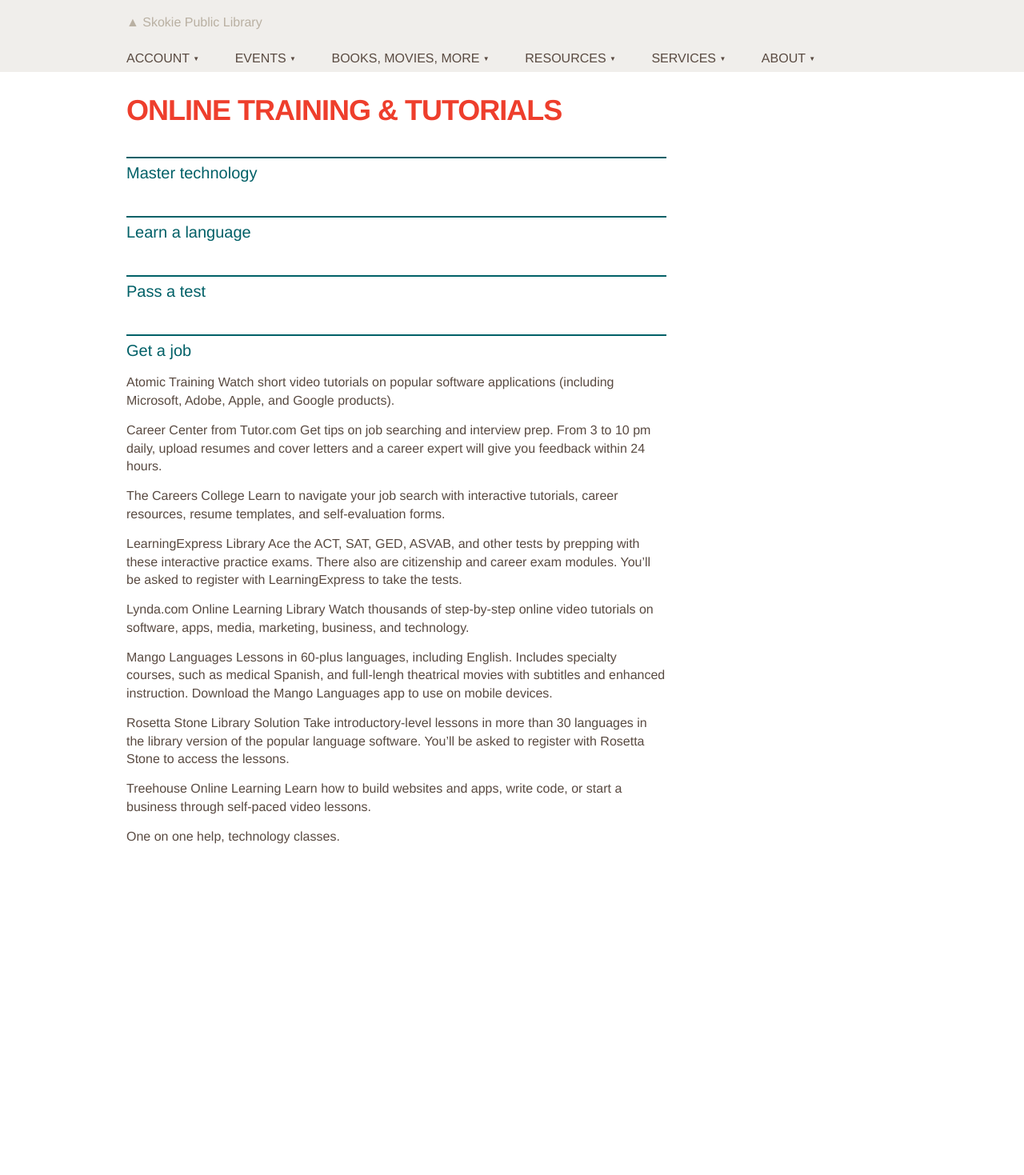
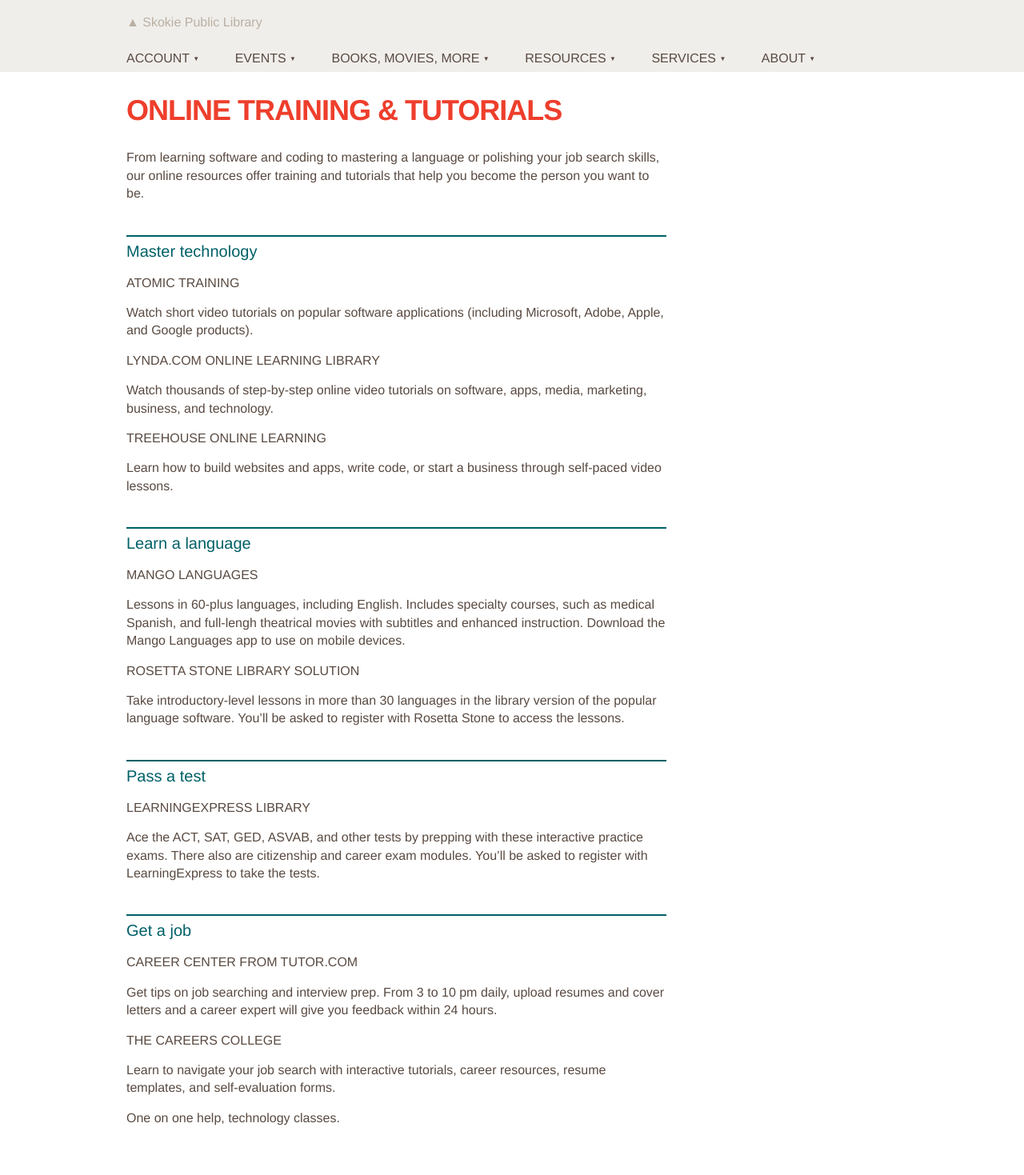
Before and after one commit to skokielibrary/spl-content, a Jekyll site: the page built from _content/bruce/resources--online-training-tutorials.markdown, in a window 1280 px wide. Shown: the whole page at 80% size. Built offline with Jekyll 4.4.1, drawn with Linux system fonts in a browser that asks for light colours; before the commit the page ends 1118 px from its top, so only the background shows below that.

Commit message:
Updated resources--online-training-tutorials.markdown

```diff
--- a/_content/bruce/resources--online-training-tutorials.markdown
+++ b/_content/bruce/resources--online-training-tutorials.markdown
@@ -4,37 +4,40 @@ title: "Online training & tutorials"
 published: true
 ---
 
+From learning software and coding to mastering a language or polishing your job search skills, our online resources offer training and tutorials that help you become the person you want to be.
+
 ##Master technology
+
+###Atomic Training
+Watch short video tutorials on popular software applications (including Microsoft, Adobe, Apple, and Google products).
+
+###Lynda.com Online Learning Library
+Watch thousands of step-by-step online video tutorials on software, apps, media, marketing, business, and technology.
+
+###Treehouse Online Learning
+Learn how to build websites and apps, write code, or start a business through self-paced video lessons.
 
 ##Learn a language
 
+###Mango Languages
+Lessons in 60-plus languages, including English. Includes specialty courses, such as medical Spanish, and full-lengh theatrical movies with subtitles and enhanced instruction. Download the Mango Languages app to use on mobile devices.
+
+###Rosetta Stone Library Solution
+Take introductory-level lessons in more than 30 languages in the library version of the popular language software. You'll be asked to register with Rosetta Stone to access the lessons.
+
 ##Pass a test
+
+###LearningExpress Library
+Ace the ACT, SAT, GED, ASVAB, and other tests by prepping with these interactive practice exams. There also are citizenship and career exam modules. You'll be asked to register with LearningExpress to take the tests.
+
 
 ##Get a job
 
-Atomic Training
-Watch short video tutorials on popular software applications (including Microsoft, Adobe, Apple, and Google products).
+###Career Center from Tutor.com
+Get tips on job searching and interview prep. From 3 to 10 pm daily, upload resumes and cover letters and a career expert will give you feedback within 24 hours.
+
+###The Careers College
+Learn to navigate your job search with interactive tutorials, career resources, resume templates, and self-evaluation forms.
 
 
-Career Center from Tutor.com
-Get tips on job searching and interview prep. From 3 to 10 pm daily, upload resumes and cover letters and a career expert will give you feedback within 24 hours.
-
-The Careers College
-Learn to navigate your job search with interactive tutorials, career resources, resume templates, and self-evaluation forms.
-
-LearningExpress Library
-Ace the ACT, SAT, GED, ASVAB, and other tests by prepping with these interactive practice exams. There also are citizenship and career exam modules. You'll be asked to register with LearningExpress to take the tests.
-
-Lynda.com Online Learning Library
-Watch thousands of step-by-step online video tutorials on software, apps, media, marketing, business, and technology.
-
-Mango Languages
-Lessons in 60-plus languages, including English. Includes specialty courses, such as medical Spanish, and full-lengh theatrical movies with subtitles and enhanced instruction. Download the Mango Languages app to use on mobile devices.
-
-Rosetta Stone Library Solution
-Take introductory-level lessons in more than 30 languages in the library version of the popular language software. You'll be asked to register with Rosetta Stone to access the lessons.
-
-Treehouse Online Learning
-Learn how to build websites and apps, write code, or start a business through self-paced video lessons.
-
 One on one help, technology classes.
```
